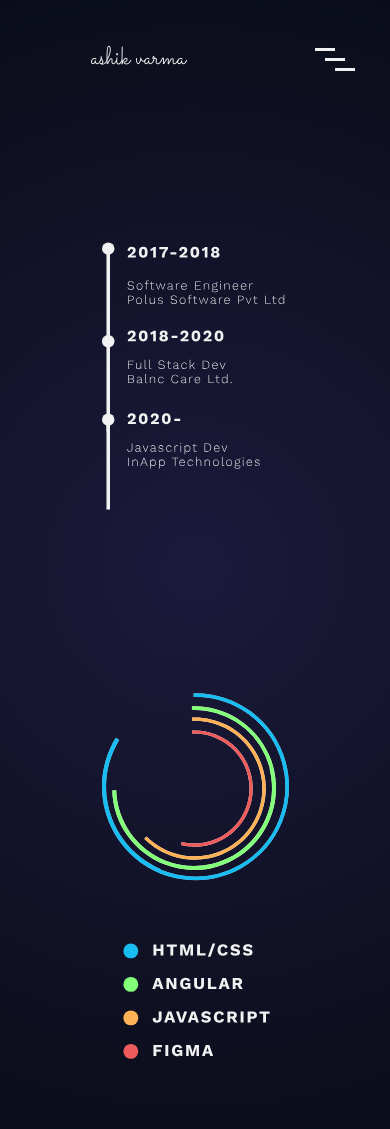
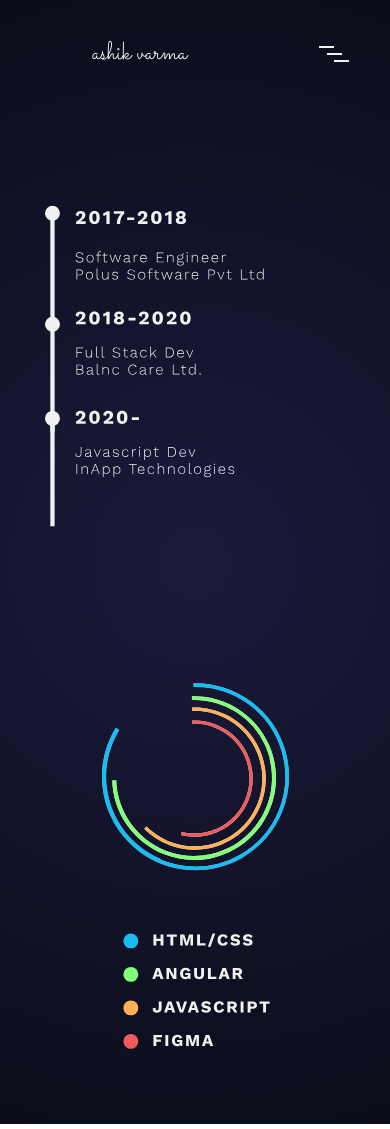
Before and after one commit to ashikvarma11/portfolio-design-2, a plain HTML site: page mywall.html in a window 390 px wide. Shown: the top 1129 px of the page. Drawn offline with nearby package versions, Linux system fonts and the light colour scheme.

Commit message:
Added fixes

```diff
--- a/main.css
+++ b/main.css
@@ -635,13 +635,21 @@ to{
 
 .experience-timeline{
     margin-right:0;
-    width:75%;
+    width:90%;
 }
 
 .nav-links{
     font-size:1.2rem;
 }
 
+.hamburger{
+  min-height: 20px;
+}
+
+.hamburger div {
+  width:15px;
+  height:2px;
+}
 }
 
 
```
